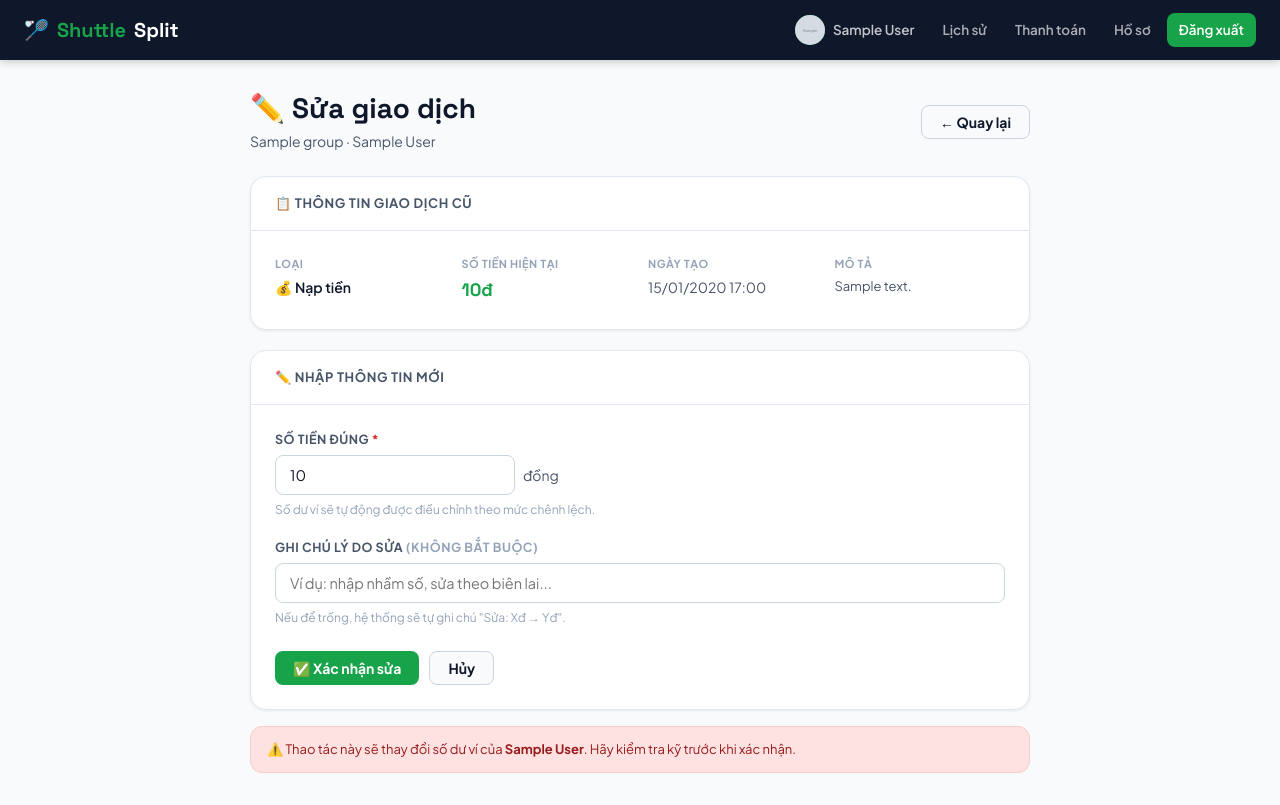
After one commit to AnhHonag/shuttlesplit, a Django app: page /groups/1/wallet/transactions/1/edit/ in a window 1280 px wide. The commit adds this page. Run offline with Django 5.2, Linux system fonts and the light colour scheme; a user stored in the database is signed in; tables that the repository leaves empty hold one stand-in row (values such as "Sample post"); grey boxes marked "Sample" are stand-in pictures; parts of the project's set-up code (start-up, migrations or seed data) failed here and were passed over.

Commit message:
Add feature to correct incorrect deposit for members
- adjust_deposit service: compute delta and update wallet balance + total_deposited
- edit_deposit view (host-only): GET shows form, POST applies correction
- New URL: groups/<group_pk>/wallet/transactions/<tx_pk>/edit/
- New template: wallet/edit_deposit.html with correction form
- wallet_detail.html: show pencil edit button for deposit/debt_paid transactions when host is viewing a member

Co-Authored-By: Claude Sonnet 4.6 <noreply@anthropic.com>

```diff
--- /dev/null
+++ b/templates/wallet/edit_deposit.html
@@ -0,0 +1,81 @@
+{% extends 'base.html' %}{% block title %}Sửa giao dịch — {{ group.name }}{% endblock %}
+{% block content %}<div class="wrap-md">
+
+  <div class="page-header flex items-center justify-between" style="margin-bottom:24px">
+    <div>
+      <div class="page-title">✏️ Sửa giao dịch</div>
+      <div class="page-sub">{{ group.name }} · {{ member_user.get_display_name }}</div>
+    </div>
+    <a href="{% url 'wallet_detail' group.pk %}?user={{ member_user.pk }}" class="btn btn-secondary">← Quay lại</a>
+  </div>
+
+  <!-- Current transaction info -->
+  <div class="card" style="margin-bottom:20px">
+    <div class="card-header"><span class="card-title">📋 Thông tin giao dịch cũ</span></div>
+    <div class="card-pad">
+      <div style="display:grid;grid-template-columns:repeat(auto-fit,minmax(160px,1fr));gap:16px">
+        <div>
+          <div style="font-size:11px;font-weight:700;text-transform:uppercase;letter-spacing:.5px;color:var(--c-ink-3);margin-bottom:4px">Loại</div>
+          <div style="font-weight:600;font-size:14px">
+            {% if tx.transaction_type == 'deposit' %}💰 Nạp tiền{% else %}✅ Thanh toán nợ{% endif %}
+          </div>
+        </div>
+        <div>
+          <div style="font-size:11px;font-weight:700;text-transform:uppercase;letter-spacing:.5px;color:var(--c-ink-3);margin-bottom:4px">Số tiền hiện tại</div>
+          <div style="font-weight:800;font-size:18px;color:var(--c-green);font-family:'Space Grotesk',sans-serif">{{ tx.amount|floatformat:0 }}đ</div>
+        </div>
+        <div>
+          <div style="font-size:11px;font-weight:700;text-transform:uppercase;letter-spacing:.5px;color:var(--c-ink-3);margin-bottom:4px">Ngày tạo</div>
+          <div style="font-size:14px;color:var(--c-ink-2)">{{ tx.created_at|date:"d/m/Y H:i" }}</div>
+        </div>
+        <div>
+          <div style="font-size:11px;font-weight:700;text-transform:uppercase;letter-spacing:.5px;color:var(--c-ink-3);margin-bottom:4px">Mô tả</div>
+          <div style="font-size:13px;color:var(--c-ink-2)">{{ tx.description|default:"(không có)" }}</div>
+        </div>
+      </div>
+    </div>
+  </div>
+
+  <!-- Edit form -->
+  <div class="card">
+    <div class="card-header"><span class="card-title">✏️ Nhập thông tin mới</span></div>
+    <div class="card-pad">
+      <form method="post">
+        {% csrf_token %}
+        <div class="form-group" style="margin-bottom:18px">
+          <label class="form-label">Số tiền đúng <span style="color:var(--c-red)">*</span></label>
+          <div style="display:flex;align-items:center;gap:8px">
+            <input type="number" name="amount" class="form-control" min="1000" step="1000"
+                   value="{{ tx.amount|floatformat:0 }}" required style="max-width:240px"
+                   placeholder="Ví dụ: 100000">
+            <span style="font-size:14px;color:var(--c-ink-2)">đồng</span>
+          </div>
+          <div style="font-size:12px;color:var(--c-ink-3);margin-top:5px">
+            Số dư ví sẽ tự động được điều chỉnh theo mức chênh lệch.
+          </div>
+        </div>
+
+        <div class="form-group" style="margin-bottom:24px">
+          <label class="form-label">Ghi chú lý do sửa <span style="color:var(--c-ink-3)">(không bắt buộc)</span></label>
+          <input type="text" name="note" class="form-control" maxlength="300"
+                 placeholder="Ví dụ: nhập nhầm số, sửa theo biên lai...">
+          <div style="font-size:12px;color:var(--c-ink-3);margin-top:5px">
+            Nếu để trống, hệ thống sẽ tự ghi chú "Sửa: Xđ → Yđ".
+          </div>
+        </div>
+
+        <div style="display:flex;gap:10px;flex-wrap:wrap">
+          <button type="submit" class="btn btn-primary">✅ Xác nhận sửa</button>
+          <a href="{% url 'wallet_detail' group.pk %}?user={{ member_user.pk }}" class="btn btn-secondary">Hủy</a>
+        </div>
+      </form>
+    </div>
+  </div>
+
+  <!-- Warning -->
+  <div style="background:var(--c-red-light,#FEF2F2);border:1px solid #FECACA;border-radius:var(--radius);padding:12px 16px;margin-top:16px;font-size:13px;color:#991B1B">
+    ⚠️ Thao tác này sẽ thay đổi số dư ví của <strong>{{ member_user.get_display_name }}</strong>.
+    Hãy kiểm tra kỹ trước khi xác nhận.
+  </div>
+
+</div>{% endblock %}
--- a/templates/wallet/wallet_detail.html
+++ b/templates/wallet/wallet_detail.html
@@ -59,7 +59,7 @@
     <div class="card-pad" style="padding-top:8px">
       {% if transactions %}
       {% for tx in transactions %}
-      <div class="tx-row">
+      <div class="tx-row" style="align-items:center">
         <div class="tx-icon {% if tx.transaction_type == 'deposit' or tx.transaction_type == 'debt_paid' %}in{% else %}out{% endif %}">
           {% if tx.transaction_type == 'deposit' %}💰
           {% elif tx.transaction_type == 'deduct' %}🏸
@@ -73,6 +73,9 @@
         <div class="tx-amt {% if tx.transaction_type == 'deposit' or tx.transaction_type == 'debt_paid' or tx.transaction_type == 'refund' %}in{% else %}out{% endif %}">
           {% if tx.transaction_type == 'deduct' %}-{% else %}+{% endif %}{{ tx.amount|floatformat:0 }}đ
         </div>
+        {% if viewing_other and tx.transaction_type in editable_types %}
+        <a href="{% url 'edit_deposit' group.pk tx.pk %}" class="btn btn-sm btn-ghost" style="flex-shrink:0;margin-left:6px" title="Sửa giao dịch này">✏️</a>
+        {% endif %}
       </div>
       {% endfor %}
       {% else %}
--- a/wallet/urls.py
+++ b/wallet/urls.py
@@ -2,4 +2,5 @@ from django.urls import path
 from . import views
 urlpatterns = [
     path('groups/<int:group_pk>/wallet/', views.wallet_detail, name='wallet_detail'),
+    path('groups/<int:group_pk>/wallet/transactions/<int:tx_pk>/edit/', views.edit_deposit, name='edit_deposit'),
 ]
--- a/wallet/views.py
+++ b/wallet/views.py
@@ -1,5 +1,7 @@
 from django.shortcuts import render, redirect, get_object_or_404
 from django.contrib.auth.decorators import login_required
+from django.contrib import messages
+from django.urls import reverse
 from groups.models import Group, GroupMember
 from .models import Wallet, WalletTransaction
 from .services import get_or_create_wallet
@@ -37,4 +39,52 @@ def wallet_detail(request, group_pk):
         'group': group, 'wallet': wallet, 'transactions': transactions,
         'viewing_other': viewing_other, 'target_user': target_user,
         'pending_amount': pending_amount, 'pending_count': pending_count,
+        'editable_types': [WalletTransaction.TYPE_DEPOSIT, WalletTransaction.TYPE_DEBT_PAID],
     })
+
+
+@login_required
+def edit_deposit(request, group_pk, tx_pk):
+    """Chủ nhóm sửa lại số tiền nạp/trả nợ sai cho thành viên"""
+    group = get_object_or_404(Group, pk=group_pk)
+    membership = get_object_or_404(GroupMember, group=group, user=request.user, is_active=True)
+    if not membership.is_host:
+        messages.error(request, 'Chỉ chủ nhóm mới có thể sửa giao dịch.')
+        return redirect('wallet_detail', group_pk=group_pk)
+
+    tx = get_object_or_404(
+        WalletTransaction, pk=tx_pk, wallet__group=group,
+        transaction_type__in=[WalletTransaction.TYPE_DEPOSIT, WalletTransaction.TYPE_DEBT_PAID],
+    )
+    wallet = tx.wallet
+    member_user = wallet.user
+
+    if request.method == 'POST':
+        try:
+            new_amount = int(request.POST.get('amount', 0) or 0)
+        except (ValueError, TypeError):
+            new_amount = 0
+        note = request.POST.get('note', '').strip()
+
+        if new_amount <= 0:
+            messages.error(request, 'Số tiền phải lớn hơn 0.')
+            return render(request, 'wallet/edit_deposit.html', {
+                'group': group, 'tx': tx, 'wallet': wallet, 'member_user': member_user,
+            })
+
+        from .services import adjust_deposit
+        old_amount = tx.amount
+        adjust_deposit(tx, new_amount, request.user, note=note)
+        messages.success(
+            request,
+            f'Đã sửa giao dịch cho {member_user.get_display_name()}: '
+            f'{old_amount:,.0f}đ → {new_amount:,.0f}đ'
+        )
+        return redirect(
+            reverse('wallet_detail', kwargs={'group_pk': group_pk})
+            + f'?user={member_user.pk}'
+        )
+
+    return render(request, 'wallet/edit_deposit.html', {
+        'group': group, 'tx': tx, 'wallet': wallet, 'member_user': member_user,
+    })
```
Also changed, not shown: wallet/services.py (+26 -0 lines).
